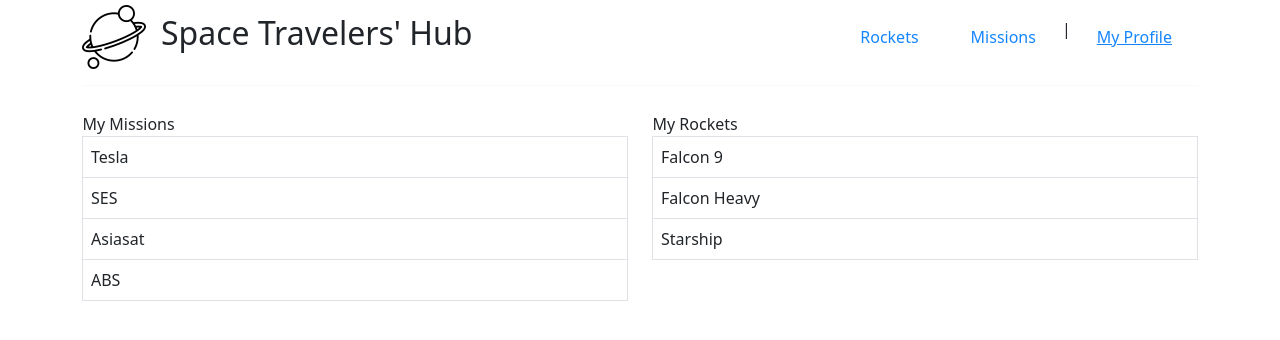
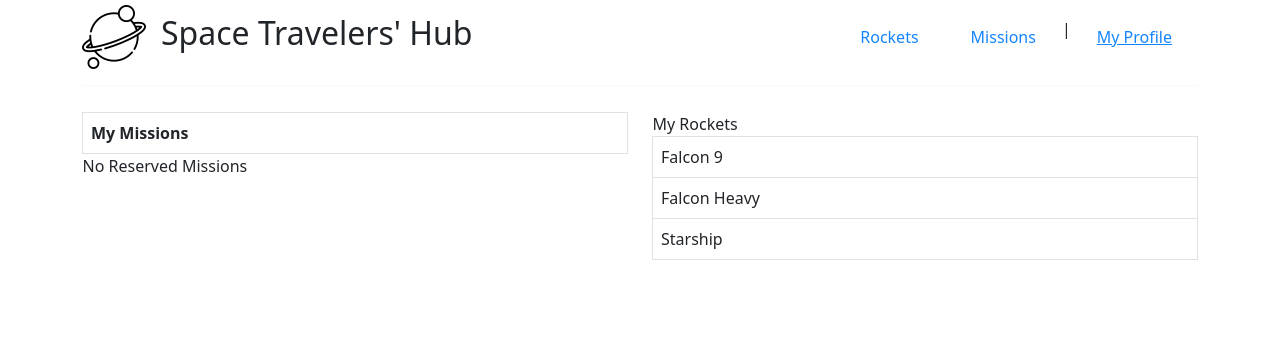
Before and after one commit to mudasiri/react-group-project, a React (Create React App) app: page /myProfile in a window 1280 px wide. Shown: the top 340 px of the page. Built offline with nearby package versions, Linux system fonts and the light colour scheme.

Commit message:
Filter joined missions

```diff
--- a/src/components/myProfile/myProfile.js
+++ b/src/components/myProfile/myProfile.js
@@ -3,30 +3,32 @@ import Table from 'react-bootstrap/Table';
 import Row from 'react-bootstrap/Row';
 import Col from 'react-bootstrap/Col';
 import Container from 'react-bootstrap/Container';
+import { useSelector } from "react-redux";
 
 function MyProfil() {
+  const missions = useSelector((state) => state.missions.missions);
+  const missionsFiltered = missions.filter(
+    (mission) => mission.reserved === true
+  );
+
   return (
     <Container>
       <Row>
         <Col size="sm">
-          <Table bordered hover>
+        <Table bordered hover>
             <thead>
-              My Missions
+              <tr>
+                <th>My Missions</th>
+              </tr>
             </thead>
             <tbody>
-              <tr>
-                <td>Tesla</td>
-              </tr>
-              <tr>
-                <td>SES</td>
-              </tr>
-              <tr>
-                <td>Asiasat</td>
-              </tr>
-              <tr>
-                <td>ABS</td>
-              </tr>
+              {missionsFiltered.length === 0 && <p>No Reserved Missions</p>}
 
+              {missionsFiltered.map((mission) => (
+                <tr key={mission.id}>
+                  <td>{mission.name}</td>
+                </tr>
+              ))}
             </tbody>
           </Table>
         </Col>
```
